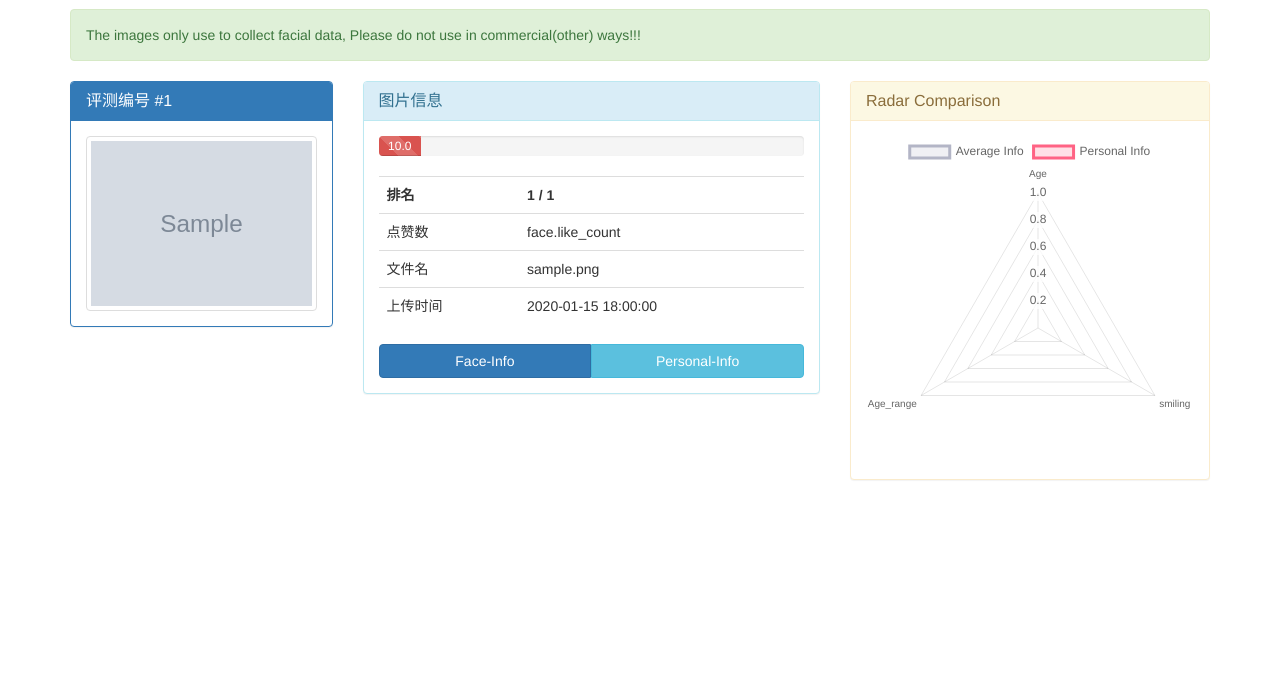
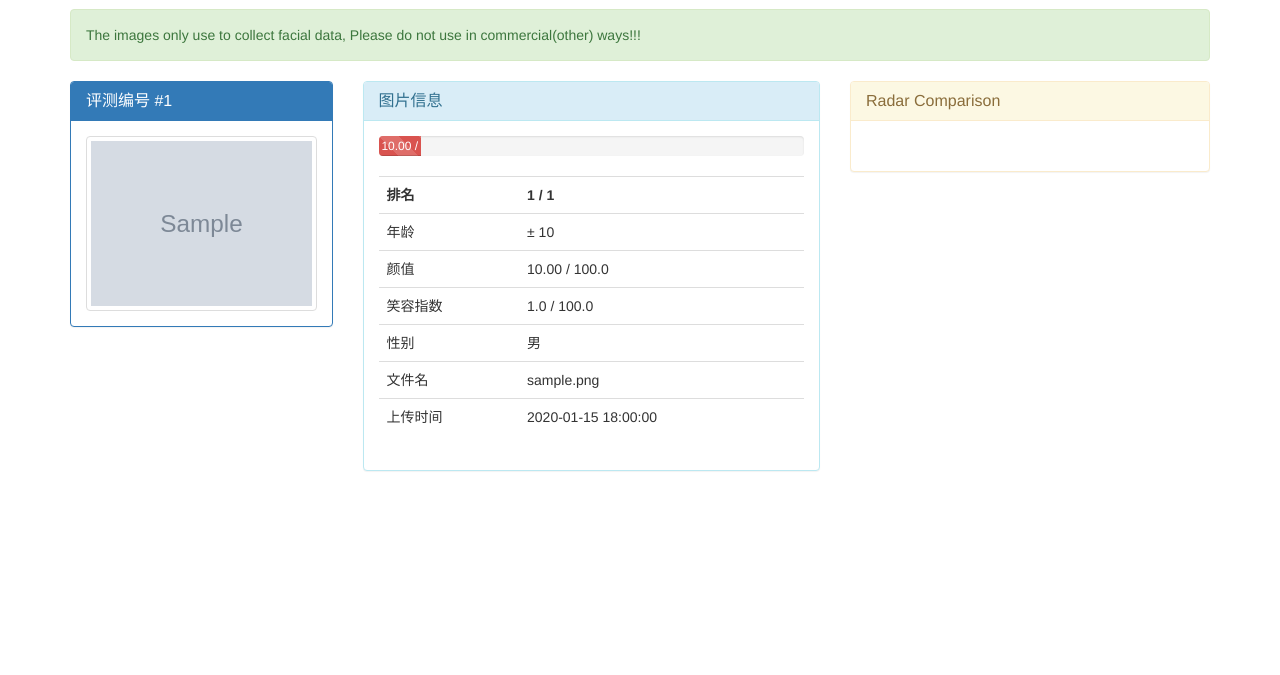
Before and after one commit to pwfee/FaceRank, a Django app: page /face/ in a window 1280 px wide. Shown: the part 51-726 px from the top of the page. Run offline with Django 3.2, Linux system fonts and the light colour scheme; tables that the repository leaves empty hold one stand-in row (values such as "Sample post"); grey boxes marked "Sample" are stand-in pictures; parts of the project's set-up code (start-up, migrations or seed data) failed here and were passed over; some libraries are stand-ins or nearby versions.

Commit message:
[A] 添加 FacePlusPlus 接口

```diff
--- a/utils/const.py
+++ b/utils/const.py
@@ -101,3 +101,10 @@ mouth_upper_lip_right_contour4 = 64
 mouth_lower_lip_right_contour3 = 65
 mouth_lower_lip_top = 66
 mouth_lower_lip_left_contour3 = 67
+
+# FACE_PLUS_PLUS_API
+FACE_PLUS_PLUS_ENABLE = 1
+FACE_PLUS_PLUS_API_URL = 'https://api-cn.faceplusplus.com/facepp/v3/detect'
+FACE_PLUS_PLUS_API_KEY = 'HfiLH1l-r37C_okwydEGuXx49HSGouBt'
+FACE_PLUS_PLUS_API_SECRET = 'FPO_G7hHY8S4GUefHok4MCGcr7ZrRZxv'
+FACE_PLUS_PLUS_ATTRIBUTES = 'gender,age,smiling,beauty'
--- a/utils/models.py
+++ b/utils/models.py
@@ -12,9 +12,19 @@ class ImageModel(models.Model):
   file_name = models.CharField(max_length=100)
   created_at = models.DateTimeField(auto_now_add=True)
   status = models.IntegerField(default=0)
+  fpp_detected = models.IntegerField(default=0)
 
 
 class FaceInfo(models.Model):
   image = models.ForeignKey('ImageModel')
   face_score = models.FloatField(default=0)
   like_count = models.PositiveIntegerField(default=0)
+
+
+class FacePlusPlusInfo(models.Model):
+  image = models.ForeignKey('ImageModel')
+  smile = models.FloatField(default=0)
+  age = models.IntegerField(default=0)
+  gender = models.IntegerField(default=0)
+  beauty_male_score = models.FloatField(default=0)
+  beauty_female_score = models.FloatField(default=0)
--- a/webapp/templates/face.html
+++ b/webapp/templates/face.html
@@ -21,29 +21,72 @@
                         </div>
                         <div class="panel-body">
                             <div class="progress">
+                              {% if fpp_info %}
+                                {% if fpp_info.beauty > 80 %}
+                                <div class="progress-bar progress-bar-success progress-bar-striped" role="progressbar" aria-valuenow="{{ face.point }}" aria-valuemin="0" aria-valuemax="100" style="width: {{ face.face_score }}%">
+                                    {{ fpp_info.beauty | floatformat:"2" }} / 100.0
+                                </div>
+                                {% elif fpp_info.beauty > 70 %}
+                                <div class="progress-bar progress-bar-warning progress-bar-striped" role="progressbar" aria-valuenow="{{ face.point }}" aria-valuemin="0" aria-valuemax="100" style="width: {{ face.face_score }}%">
+                                    {{ fpp_info.beauty | floatformat:"2" }} / 100.0
+                                </div>
+                                {% else %}
+                                <div class="progress-bar progress-bar-danger progress-bar-striped" role="progressbar" aria-valuenow="{{ face.point }}" aria-valuemin="0" aria-valuemax="100" style="width: {{ face.face_score }}%">
+                                    {{ fpp_info.beauty | floatformat:"2" }} / 100.0
+                                </div>
+                                {% endif %}
+
+                              {% else %}
+
                                 {% if face.face_score > 80 %}
                                 <div class="progress-bar progress-bar-success progress-bar-striped" role="progressbar" aria-valuenow="{{ face.point }}" aria-valuemin="0" aria-valuemax="100" style="width: {{ face.face_score }}%">
-                                    {{ face.face_score }}
+                                    {{ face.face_score | floatformat:"2" }} / 100.0
                                 </div>
                                 {% elif face.face_score > 70 %}
                                 <div class="progress-bar progress-bar-warning progress-bar-striped" role="progressbar" aria-valuenow="{{ face.point }}" aria-valuemin="0" aria-valuemax="100" style="width: {{ face.face_score }}%">
-                                    {{ face.face_score }}
+                                    {{ face.face_score | floatformat:"2" }} / 100.0
                                 </div>
                                 {% else %}
                                 <div class="progress-bar progress-bar-danger progress-bar-striped" role="progressbar" aria-valuenow="{{ face.point }}" aria-valuemin="0" aria-valuemax="100" style="width: {{ face.face_score }}%">
-                                    {{ face.face_score }}
+                                    {{ face.face_score | floatformat:"2" }} / 100.0
                                 </div>
                                 {% endif %}
+
+                               {% endif %}
                             </div>
                             <table class="table table-hover">
                               <tr>
                                   <td><strong>排名</strong></td>
                                   <td><strong>{{ rank }} / {{ count }}</strong></td>
                               </tr>
+
+                              {% if fpp_info %}
                               <tr>
-                                  <td>点赞数</td>
-                                  <td> {% if face.like_count == 0 %} 无 {% else %} face.like_count {% endif %}</td>
+                                  <td>年龄</td>
+                                  <td>± {{ fpp_info.age }}</td>
                               </tr>
+
+                              <tr>
+                                  <td>颜值</td>
+                                  <td>{{ fpp_info.beauty | floatformat:"2" }} / 100.0</td>
+                              </tr>
+                              <tr>
+                                  <td>笑容指数</td>
+                                  <td>{{ fpp_info.smile }} / 100.0</td>
+                              </tr>
+                              <tr>
+                                  <td>性别</td>
+                                  <td> {% if fpp_info.gender == 0 %} 女 {% else %} 男 {% endif %}</td>
+                              </tr>
+
+                              {% else %}
+
+                              <tr>
+                                  <td>颜值-对称算法</td>
+                                  <td>{{ face.face_score | floatformat:"2" }} / 100.0</td>
+                              </tr>
+
+                              {% endif %}
                               <tr>
                                   <td>文件名</td>
                                   <td>{{ face.image.file_name }}</td>
@@ -53,15 +96,6 @@
                                   <td>{{ face.image.created_at | date:'Y-m-d H:i:s'}}</td>
                               </tr>
                             </table>
-
-                            <div class="btn-group btn-group-justified">
-                                <div class="btn-group">
-                                    <a type="button" class="btn btn-primary" href="/face/json/{{ face.name }}">Face-Info</a>
-                                </div>
-                                <div class="btn-group">
-                                    <a type="button" class="btn btn-info" href="/face/json/person/{{ face.name }}">Personal-Info</a>
-                                </div>
-                            </div>
                         </div>
                     </div>
                 </div>
@@ -77,46 +111,3 @@
                 </div>
             </div>
 {% endblock %}
-
-{% block js%}
-        <script>
-            var ctx = document.getElementById("myChart");
-            var data = {
-                labels: ["Age", "smiling", "Age_range"],
-                datasets: [
-                    {
-                        label: "Average Info",
-                        backgroundColor: "rgba(179,181,198,0.2)",
-                        borderColor: "rgba(179,181,198,1)",
-                        pointBackgroundColor: "rgba(179,181,198,1)",
-                        pointBorderColor: "#fff",
-                        pointHoverBackgroundColor: "#fff",
-                        pointHoverBorderColor: "rgba(179,181,198,1)",
-                        data: [{{ face.age }}, {{ face.smiling }}, {{ face.age_range }}]
-                    },
-                    {
-                        label: "Personal Info",
-                        backgroundColor: "rgba(255,99,132,0.2)",
-                        borderColor: "rgba(255,99,132,1)",
-                        pointBackgroundColor: "rgba(255,99,132,1)",
-                        pointBorderColor: "#fff",
-                        pointHoverBackgroundColor: "#fff",
-                        pointHoverBorderColor: "rgba(255,99,132,1)",
-                        data: [{{ age_avg }}, {{ smiling_avg }}, {{ age_range_avg }}]
-                    }
-                ]
-            };
-            new Chart(ctx, {
-                type: "radar",
-                data: data,
-                options: {
-                        scale: {
-                            reverse: true,
-                            ticks: {
-                                beginAtZero: true
-                            }
-                        }
-                }
-            });
-        </script>
-{% endblock %}
--- a/webapp/views.py
+++ b/webapp/views.py
@@ -3,7 +3,7 @@ from __future__ import unicode_literals
 from django.core.paginator import *
 from django.http import HttpResponse, Http404
 from django.shortcuts import render, get_object_or_404
-from utils.models import ImageModel, FaceInfo
+from utils.models import ImageModel, FaceInfo, FacePlusPlusInfo
 from utils.const import SINGLE_FACE_FOUND
 
 
@@ -57,14 +57,23 @@ def webapp_face_list(request):
 def webapp_face_object(request, image_id):
     image = ImageModel.objects.filter(id=image_id, status=SINGLE_FACE_FOUND).order_by('?')[0]
     face = get_object_or_404(FaceInfo, image_id=image_id)
+    rank = FaceInfo.objects.filter(face_score__gt=face.face_score).count() + 1
     _all = FaceInfo.objects.all()
+    _count = _all.count()
 
-    _count = _all.count()
-    rank = FaceInfo.objects.filter(face_score__gt=face.face_score).count() + 1
-    return render(request, 'face.html', {'image': image,
-                                         'face': face,
-                                         'rank': rank,
-                                         'count': _count})
+    _para = {
+        'image': image,
+        'face': face,
+        'rank': rank,
+        'count': _count
+      }
+
+    fpp_info = FacePlusPlusInfo.objects.filter(image_id=image_id).first()
+    if fpp_info:
+      fpp_info.beauty = (fpp_info.beauty_male_score + fpp_info.beauty_female_score) / 2
+      _para.update({'fpp_info': fpp_info})
+
+    return render(request, 'face.html', _para)
 
 
 def webapp_face_random(request):
@@ -72,7 +81,18 @@ def webapp_face_random(request):
   face = FaceInfo.objects.get(image=image)
   rank = FaceInfo.objects.filter(face_score__gt=face.face_score).count() + 1
   _count = FaceInfo.objects.all().count()
-  return render(request, 'face.html', {'image': image,
-                                       'face': face,
-                                       'rank': rank,
-                                       'count': _count})
+
+  _para = {
+    'image': image,
+    'face': face,
+    'rank': rank,
+    'count': _count
+  }
+
+  fpp_info = FacePlusPlusInfo.objects.filter(image_id=image).first()
+  if fpp_info:
+    fpp_info.beauty = (
+                            fpp_info.beauty_male_score + fpp_info.beauty_female_score) / 2
+    _para.update({'fpp_info': fpp_info})
+
+  return render(request, 'face.html', _para)
```
Also changed, not shown: rater/dispatcher.py (+33 -1 lines), rater/tasks.py (+7 -2 lines), utils/views.py (+8 -3 lines).
